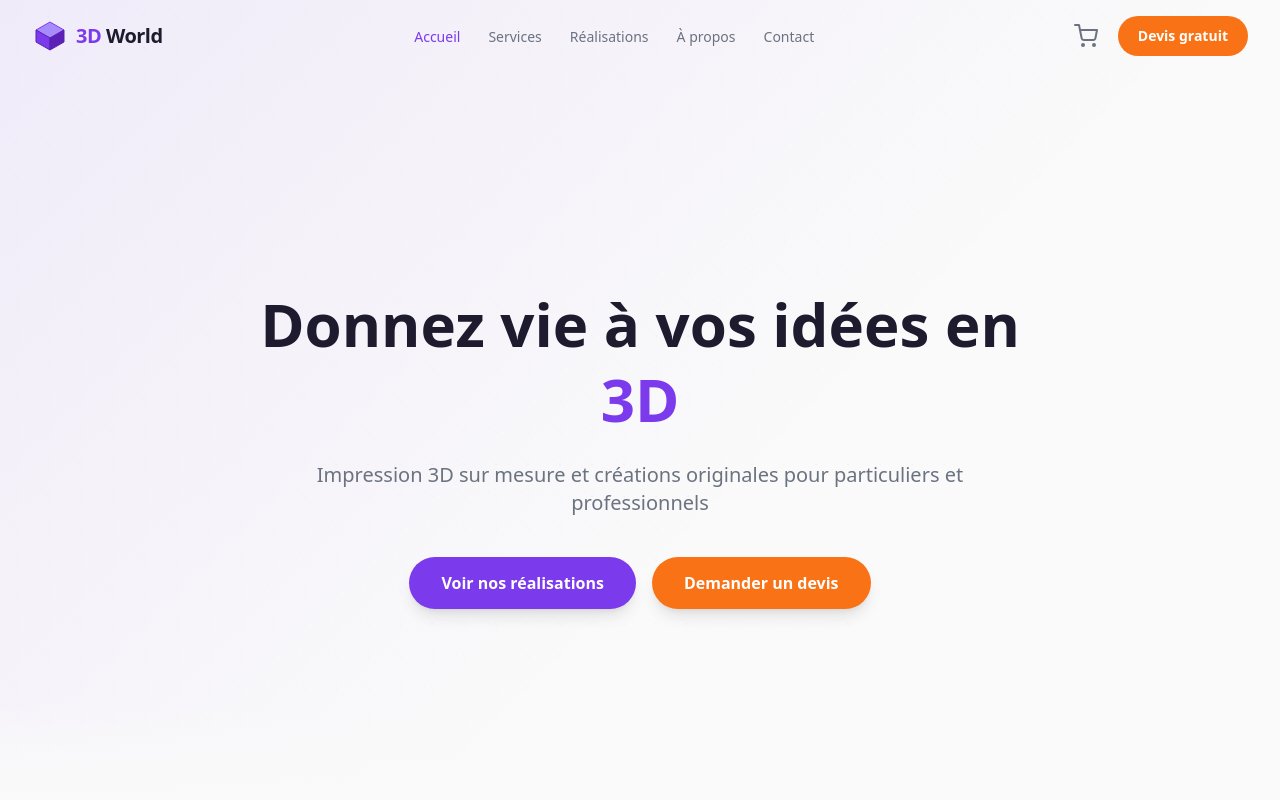
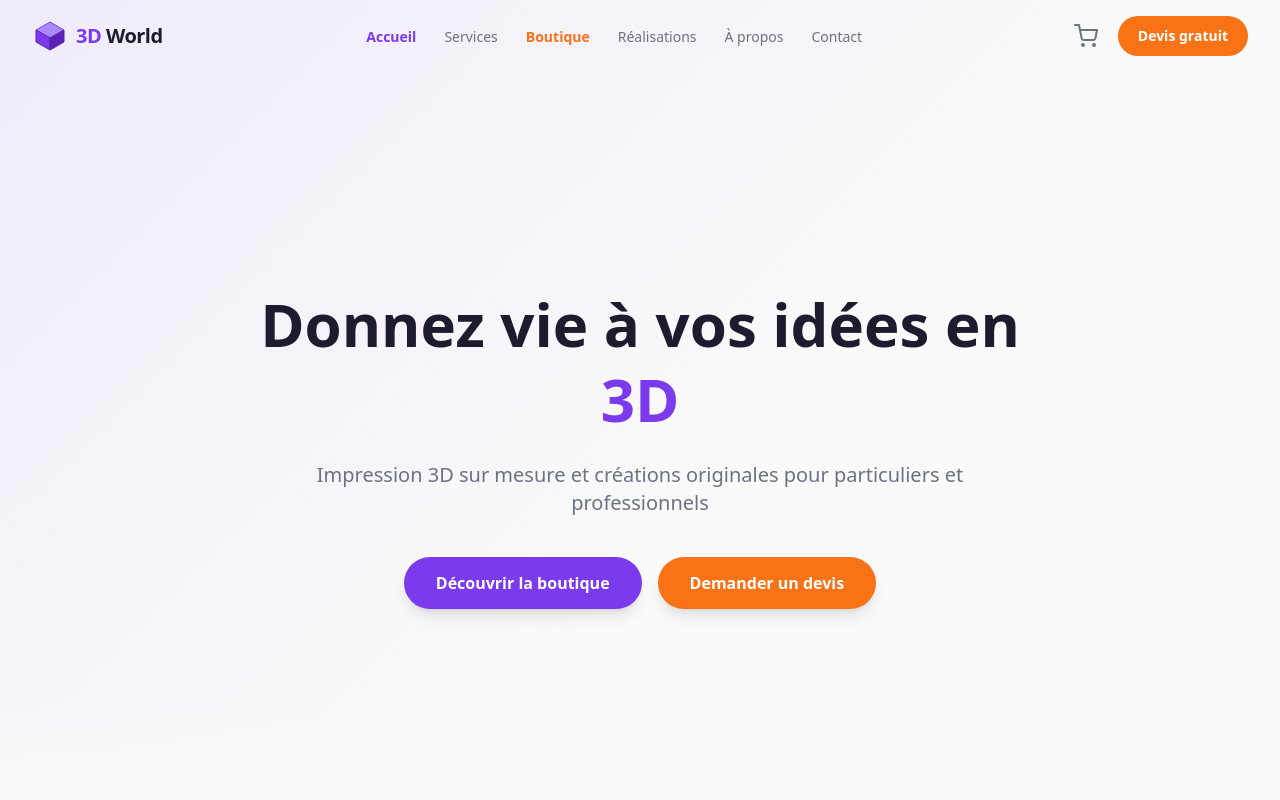
Before and after one commit to Guyon-Informatique-Web/3dworld, a Next.js app: page / in a window 1280 px wide. Shown: the top 800 px of the page. Built offline with nearby package versions, Linux system fonts and the light colour scheme.

Commit message:
feat: intégration boutique dans la navigation + SEO

```diff
--- a/src/app/sitemap.ts
+++ b/src/app/sitemap.ts
@@ -24,6 +24,12 @@ export default function sitemap(): MetadataRoute.Sitemap {
       priority: 0.8,
     },
     {
+      url: `${baseUrl}/boutique`,
+      lastModified: new Date(),
+      changeFrequency: "weekly",
+      priority: 0.9,
+    },
+    {
       url: `${baseUrl}/realisations`,
       lastModified: new Date(),
       changeFrequency: "weekly",
--- a/src/components/home/CTASection.tsx
+++ b/src/components/home/CTASection.tsx
@@ -22,13 +22,19 @@ export default function CTASection() {
             Devis gratuit et sans engagement
           </p>
 
-          {/* Bouton CTA */}
-          <div className="mt-10">
+          {/* Boutons CTA */}
+          <div className="mt-10 flex flex-col items-center justify-center gap-4 sm:flex-row">
             <Link
               href="/contact"
               className="inline-block rounded-full bg-accent px-10 py-4 text-lg font-semibold text-white shadow-lg transition-all hover:bg-accent-dark hover:shadow-xl"
             >
               Demander un devis gratuit
+            </Link>
+            <Link
+              href="/boutique"
+              className="inline-block rounded-full border-2 border-white/80 px-10 py-4 text-lg font-semibold text-white shadow-lg transition-all hover:bg-white/10 hover:shadow-xl"
+            >
+              Voir notre boutique
             </Link>
           </div>
         </AnimatedSection>
--- a/src/components/home/HeroSection.tsx
+++ b/src/components/home/HeroSection.tsx
@@ -62,10 +62,10 @@ export default function HeroSection() {
           className="mt-10 flex flex-col items-center justify-center gap-4 sm:flex-row"
         >
           <Link
-            href="/realisations"
+            href="/boutique"
             className="rounded-full bg-primary px-8 py-3.5 text-base font-semibold text-white shadow-lg transition-all hover:bg-primary-dark hover:shadow-xl"
           >
-            Voir nos réalisations
+            Découvrir la boutique
           </Link>
           <Link
             href="/contact"
--- a/src/components/layout/Footer.tsx
+++ b/src/components/layout/Footer.tsx
@@ -5,6 +5,7 @@ import Logo from "@/components/ui/Logo";
 const QUICK_LINKS = [
   { label: "Accueil", href: "/" },
   { label: "Services", href: "/services" },
+  { label: "Boutique", href: "/boutique" },
   { label: "Réalisations", href: "/realisations" },
   { label: "À propos", href: "/a-propos" },
   { label: "Contact", href: "/contact" },
--- a/src/components/layout/Header.tsx
+++ b/src/components/layout/Header.tsx
@@ -9,11 +9,12 @@ import CartBadge from "@/components/layout/CartBadge";
 
 /** Liens de navigation principaux */
 const NAV_LINKS = [
-  { label: "Accueil", href: "/" },
-  { label: "Services", href: "/services" },
-  { label: "Réalisations", href: "/realisations" },
-  { label: "À propos", href: "/a-propos" },
-  { label: "Contact", href: "/contact" },
+  { label: "Accueil", href: "/", highlight: false },
+  { label: "Services", href: "/services", highlight: false },
+  { label: "Boutique", href: "/boutique", highlight: true },
+  { label: "Réalisations", href: "/realisations", highlight: false },
+  { label: "À propos", href: "/a-propos", highlight: false },
+  { label: "Contact", href: "/contact", highlight: false },
 ] as const;
 
 /**
@@ -69,10 +70,12 @@ export default function Header() {
               <li key={link.href}>
                 <Link
                   href={link.href}
-                  className={`rounded-lg px-3 py-2 text-sm font-medium transition-colors ${
+                  className={`rounded-lg px-3 py-2 text-sm transition-colors ${
                     pathname === link.href
-                      ? "text-primary"
-                      : "text-text-light hover:text-primary"
+                      ? "font-bold text-primary"
+                      : link.highlight
+                        ? "font-semibold text-accent hover:text-accent-dark"
+                        : "font-medium text-text-light hover:text-primary"
                   }`}
                 >
                   {link.label}
--- a/src/components/layout/MobileMenu.tsx
+++ b/src/components/layout/MobileMenu.tsx
@@ -6,6 +6,7 @@ import { motion, AnimatePresence } from "framer-motion";
 interface NavLink {
   readonly label: string;
   readonly href: string;
+  readonly highlight?: boolean;
 }
 
 interface MobileMenuProps {
@@ -86,16 +87,53 @@ export default function MobileMenu({
                     <Link
                       href={link.href}
                       onClick={onClose}
-                      className={`block rounded-lg px-4 py-3 text-base font-medium transition-colors ${
+                      className={`block rounded-lg px-4 py-3 text-base transition-colors ${
                         currentPath === link.href
-                          ? "bg-bg-alt text-primary"
-                          : "text-text hover:bg-bg-alt hover:text-primary"
+                          ? "bg-bg-alt font-bold text-primary"
+                          : link.highlight
+                            ? "font-semibold text-accent hover:bg-bg-alt hover:text-accent-dark"
+                            : "font-medium text-text hover:bg-bg-alt hover:text-primary"
                       }`}
                     >
                       {link.label}
                     </Link>
                   </motion.li>
                 ))}
+
+                {/* Lien vers le panier */}
+                <motion.li
+                  initial={{ opacity: 0, x: 20 }}
+                  animate={{ opacity: 1, x: 0 }}
+                  transition={{ delay: 0.1 + navLinks.length * 0.05 }}
+                >
+                  <Link
+                    href="/panier"
+                    onClick={onClose}
+                    className={`mt-2 flex items-center gap-2 rounded-lg border-t border-gray-100 px-4 py-3 text-base font-medium transition-colors ${
+                      currentPath === "/panier"
+                        ? "bg-bg-alt font-bold text-primary"
+                        : "text-text hover:bg-bg-alt hover:text-primary"
+                    }`}
+                  >
+                    {/* Icone panier */}
+                    <svg
+                      width="18"
+                      height="18"
+                      viewBox="0 0 24 24"
+                      fill="none"
+                      stroke="currentColor"
+                      strokeWidth="2"
+                      strokeLinecap="round"
+                      strokeLinejoin="round"
+                      aria-hidden="true"
+                    >
+                      <circle cx="8" cy="21" r="1" />
+                      <circle cx="19" cy="21" r="1" />
+                      <path d="M2.05 2.05h2l2.66 12.42a2 2 0 0 0 2 1.58h9.78a2 2 0 0 0 1.95-1.57l1.65-7.43H5.12" />
+                    </svg>
+                    Mon panier
+                  </Link>
+                </motion.li>
               </ul>
             </nav>
 
```
